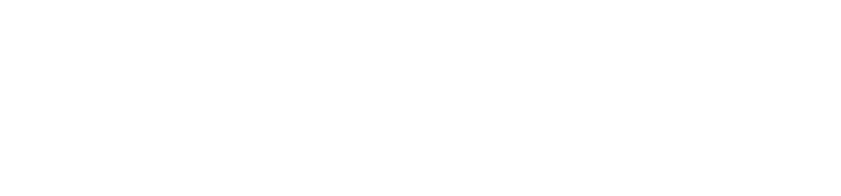
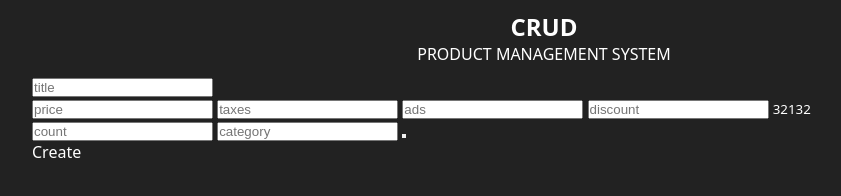
Before and after one commit to MamdouhMekky1445/test-git, a plain HTML site: page index.html in a window 1280 px wide. Shown: the whole page, without its empty margins (96-937 px from the left). Drawn offline with Linux system fonts and the light colour scheme.

Commit message:
Html input part

```diff
--- a/index.html
+++ b/index.html
@@ -7,6 +7,59 @@
       content="width=device-width, initial-scale=1.0"
     />
     <title>Test</title>
+    <link
+      rel="stylesheet"
+      href="style.css"
+    />
   </head>
-  <body></body>
+  <body>
+    <div class="crud">
+      <div class="head">
+        <h2>CRUD</h2>
+        <p>PRODUCT MANAGEMENT SYSTEM</p>
+      </div>
+      <div class="inputs">
+        <input
+          placeholder="title"
+          type="text"
+          id="title"
+        />
+        <div class="price">
+          <input
+            placeholder="price"
+            type="number"
+            id="price"
+          />
+                    <input
+            placeholder="taxes"
+            type="number"
+            id="taxes"
+          />
+                    <input
+            placeholder="ads"
+            type="number"
+            id="ads"
+          />
+                              <input
+            placeholder="discount"
+            type="number"
+            id="discount"
+          />
+          <small id="total">32132</small>
+        </div>
+                <input
+          placeholder="count"
+          type="number"
+          id="count"
+        />
+                <input
+          placeholder="category"
+          type="text"
+          id="category"
+        />
+        <button id="submit"></button>
+      </div>
+      <div class="outputs">Create</div>
+    </div>
+  </body>
 </html>
--- /dev/null
+++ b/style.css
@@ -0,0 +1,21 @@
+*{
+    margin: 0;
+    padding: 0;
+}
+body{
+    background-color: #222;
+    color: #fff;
+    font-family: system-ui, -apple-system, BlinkMacSystemFont, 'Segoe UI', Roboto, Oxygen, Ubuntu, Cantarell, 'Open Sans', 'Helvetica Neue', sans-serif;
+
+}
+
+.crud{
+    width: 80%;
+    margin: auto;
+}
+
+.head{
+    text-align: center;
+    text-transform: uppercase;
+    margin: 10px 0;
+}
```
